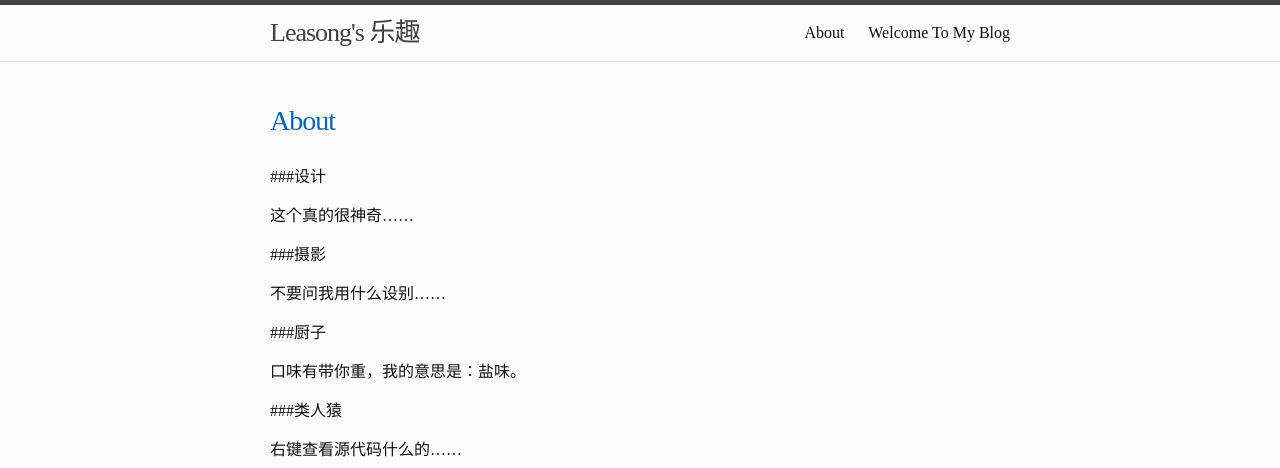
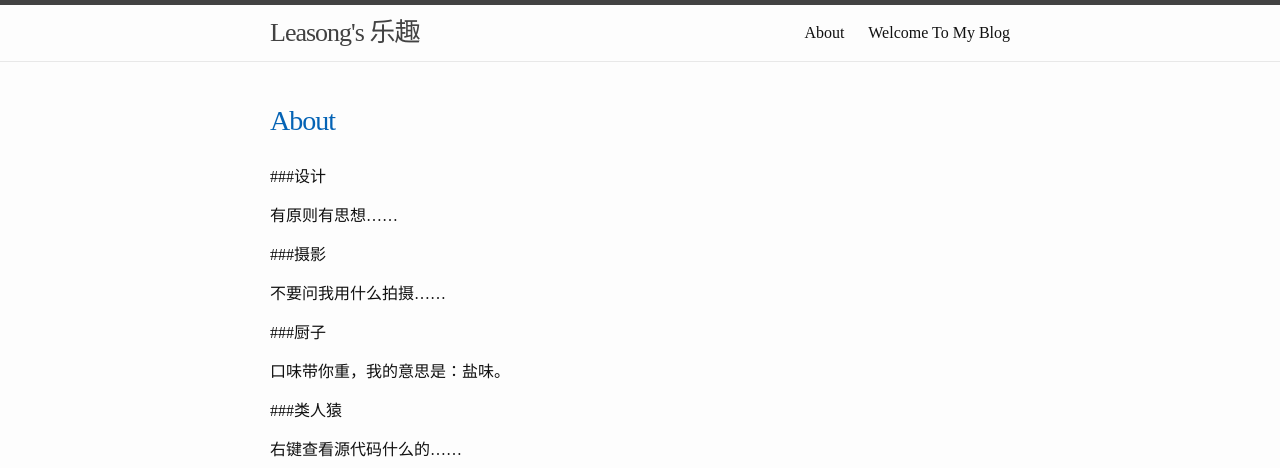
Before and after one commit to Lutreer/blog, a Jekyll site: the page built from about.md, in a window 1280 px wide. Shown: the top 468 px of the page. Built offline with Jekyll 4.4.1, drawn with Linux system fonts in a browser that asks for light colours; nearby versions of some CDN libraries.

Commit message:
introduction update

```diff
--- a/about.md
+++ b/about.md
@@ -6,15 +6,15 @@ permalink: /about/
 
 ###设计
 
-这个真的很神奇......
+有原则有思想......
 
 ###摄影
 
-不要问我用什么设别......
+不要问我用什么拍摄......
 
 ###厨子
 
-口味有带你重，我的意思是：盐味。
+口味带你重，我的意思是：盐味。
 
 ###类人猿
 
```
